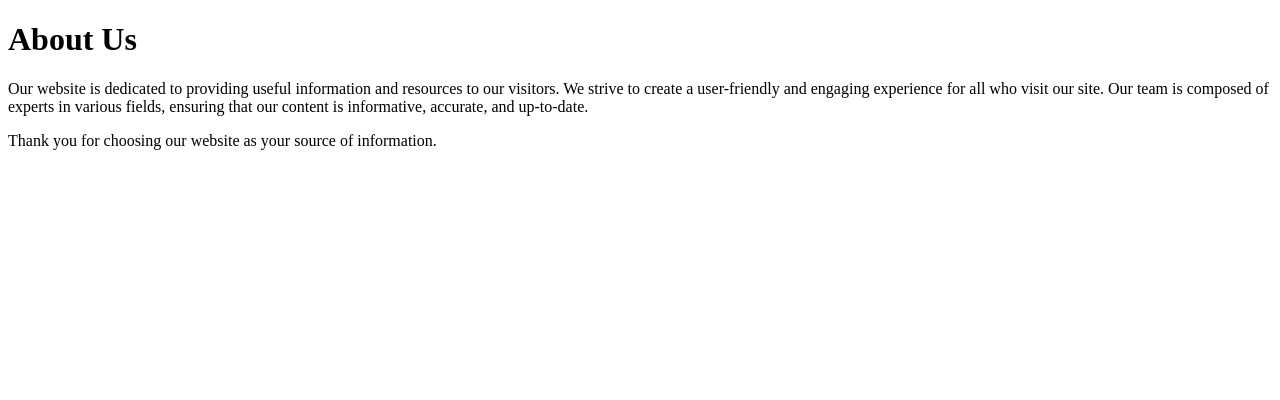
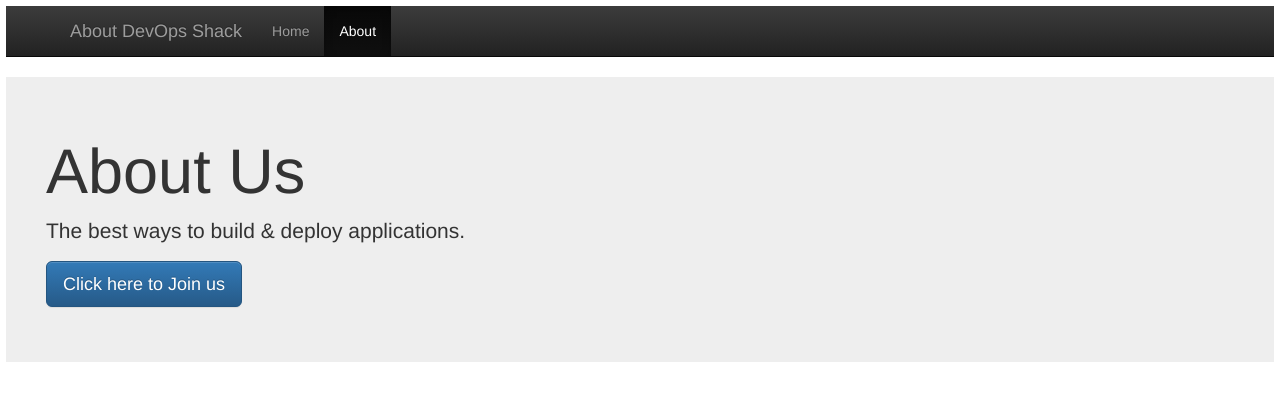
Before and after one commit to nitishmalang/Demo-Nodejs-Webpage, a website: page about.html in a window 1280 px wide. Drawn offline with nearby package versions, Linux system fonts and the light colour scheme.

Commit message:
Update about.html

```diff
--- a/about.html
+++ b/about.html
@@ -1,11 +1,31 @@
 <!DOCTYPE html>
-<html>
 <head>
-	<title>About</title>
-</head>
-<body>
-	<h1>About Us</h1>
-	<p>Our website is dedicated to providing useful information and resources to our visitors. We strive to create a user-friendly and engaging experience for all who visit our site. Our team is composed of experts in various fields, ensuring that our content is informative, accurate, and up-to-date.</p>
-	<p>Thank you for choosing our website as your source of information.</p>
-</body>
+    <title> About Us Page </title>
+    <script src="https://ajax.googleapis.com/ajax/libs/jquery/1.11.2/jquery.min.js"></script>
+    <link rel="stylesheet" href="https://maxcdn.bootstrapcdn.com/bootstrap/3.3.1/css/bootstrap.min.css">
+    <link rel="stylesheet" href="https://maxcdn.bootstrapcdn.com/bootstrap/3.3.1/css/bootstrap-theme.min.css">
+    <script src="https://maxcdn.bootstrapcdn.com/bootstrap/3.3.1/js/bootstrap.min.js"></script>
+  </head>
+  <body>
+    <div style="margin:6px;">
+      <nav class="navbar navbar-inverse navbar-static-top">
+    <div class="container">
+      <a class="navbar-brand" href="/"> About DevOps Shack </a>
+      <ul class="nav navbar-nav">
+        <li>
+          <a href="/">Home</a>
+        </li>
+        <li class="active">
+          <a href="/about">About</a>
+        </li>
+      </ul>
+    </div>
+  </nav>
+      <div class="jumbotron"  style="padding:40px;">
+        <h1>About Us</h1>
+        <strong><p>The best ways to build & deploy applications.</p></strong>
+        <p><a class="btn btn-primary btn-lg" href="#" role="button">Click here to Join us</a></p>
+      </div>
+    </div>
+  </body>
 </html>
```
